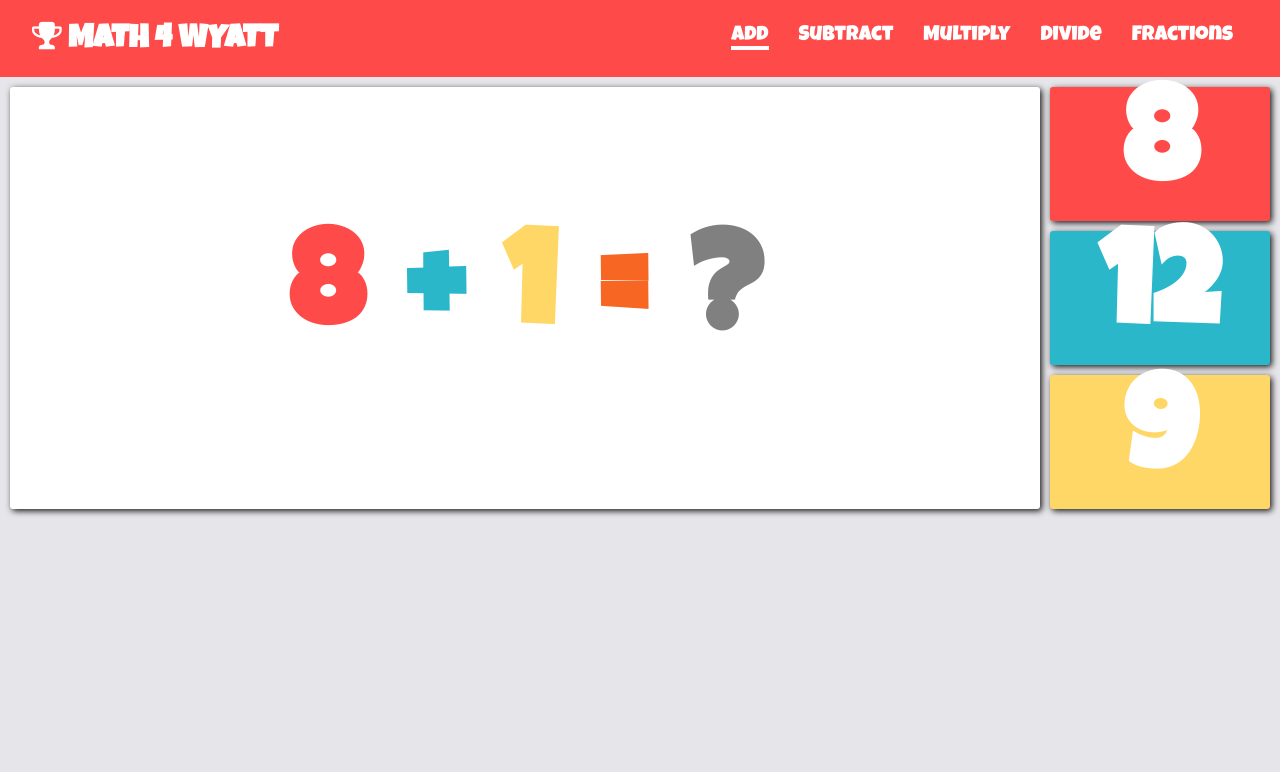
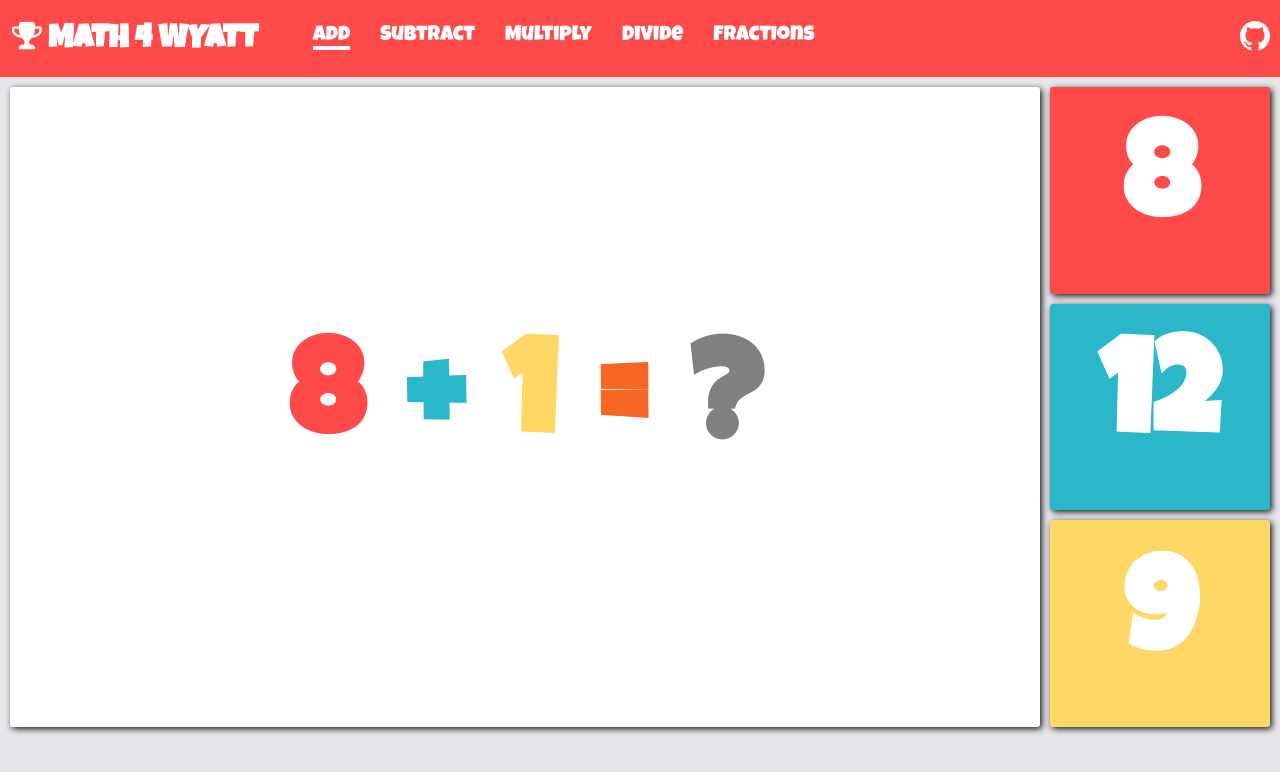
Before and after one commit to enickgoku/math_practice, a plain HTML site: page root/index.html in a window 1280 px wide. Drawn offline with Linux system fonts and the light colour scheme.

Commit message:
css changes and github link added

```diff
--- a/root/index.html
+++ b/root/index.html
@@ -18,7 +18,8 @@
     <div class="container">
       <div class="nav">
         <h2><span><i class="fa fa-trophy" aria-hidden="true"></i></span> MATH 4 WYATT</h2>
-        <nav>
+
+        <nav class="flex-container">
           <ul>
             <li class="current"><a href="index.html">Add</a></li>
             <li><a href="subtract.html">Subtract</a></li>
@@ -28,6 +29,11 @@
           </ul>
         </nav>
       </div>
+    </div>
+    <div class="github">
+      <a href="https://github.com/enickgoku/math_practice" target="_blank"><svg xmlns="http://www.w3.org/2000/svg" width="30" height="30" fill="currentColor" class="bi bi-github" viewBox="0 0 16 16">
+        <path d="M8 0C3.58 0 0 3.58 0 8c0 3.54 2.29 6.53 5.47 7.59.4.07.55-.17.55-.38 0-.19-.01-.82-.01-1.49-2.01.37-2.53-.49-2.69-.94-.09-.23-.48-.94-.82-1.13-.28-.15-.68-.52-.01-.53.63-.01 1.08.58 1.23.82.72 1.21 1.87.87 2.33.66.07-.52.28-.87.51-1.07-1.78-.2-3.64-.89-3.64-3.95 0-.87.31-1.59.82-2.15-.08-.2-.36-1.02.08-2.12 0 0 .67-.21 2.2.82.64-.18 1.32-.27 2-.27.68 0 1.36.09 2 .27 1.53-1.04 2.2-.82 2.2-.82.44 1.1.16 1.92.08 2.12.51.56.82 1.27.82 2.15 0 3.07-1.87 3.75-3.65 3.95.29.25.54.73.54 1.48 0 1.07-.01 1.93-.01 2.2 0 .21.15.46.55.38A8.012 8.012 0 0 0 16 8c0-4.42-3.58-8-8-8z"/>
+      </svg></a>
     </div>
   </header>
 
--- a/root/style.css
+++ b/root/style.css
@@ -11,7 +11,18 @@ body{
 }
 
 header{
+  display: flex;
+  justify-content: space-between;
+  align-items: center;
   background: #FE4A49;
+}
+
+.github{
+  margin-right: 10px;
+}
+
+svg{
+  color: white;
 }
 
 .container{
@@ -20,6 +31,7 @@ header{
 }
 
 .nav{
+  display: flex;
   overflow: hidden;
   background:#FE4A49;
   color: #fff;
@@ -31,12 +43,13 @@ header{
   float: left;
 }
 
-nav{
-  float: right;
+.flex-container{
+  margin-left: 2.5rem;
 }
 
 nav ul{
   list-style-type: none;
+
 }
 
 nav li{
@@ -63,6 +76,7 @@ nav a{
   grid-template-columns: 82% 18%;
 }
 
+
 .equation{
   display: flex;
   justify-content: center;
@@ -73,6 +87,7 @@ nav a{
   border-radius: 3px;
   text-align: center;
   margin: 10px 10px 0px 10px;
+  height: 80vh
 }
 
 .equation h1 {
@@ -86,6 +101,8 @@ nav a{
 }
 
 .answer-options{
+  display: flex;
+  flex-direction: column;
   font-size: 5.2vw;
   margin-right: 10px;
 }
@@ -94,12 +111,18 @@ nav a{
   display: flex;
   justify-content: center;
   align-items: center;
+  flex: 1;
   cursor: pointer;
   border-radius: 3px;
   margin-top: 10px;
   color: #fff;
   transition: 2s;
   box-shadow: 2px 2px 6px 0px rgba(0, 0, 0, 0.9);
+}
+
+.flex-container{
+  display: flex;
+  flex-direction: column;
 }
 
 @media(max-width:768px){
@@ -135,4 +158,11 @@ nav a{
     font-size: .8rem;
   }
 
+  .flex-container{
+    display: flex;
+    justify-content: center;
+    align-items: center;
+    flex-direction: column;
+  }
+
 }
```
Also changed, not shown: root/divide.html (+1 -1 lines), root/fraction.html (+1 -1 lines), root/multiply.html (+1 -1 lines), root/subtract.html (+1 -1 lines).
